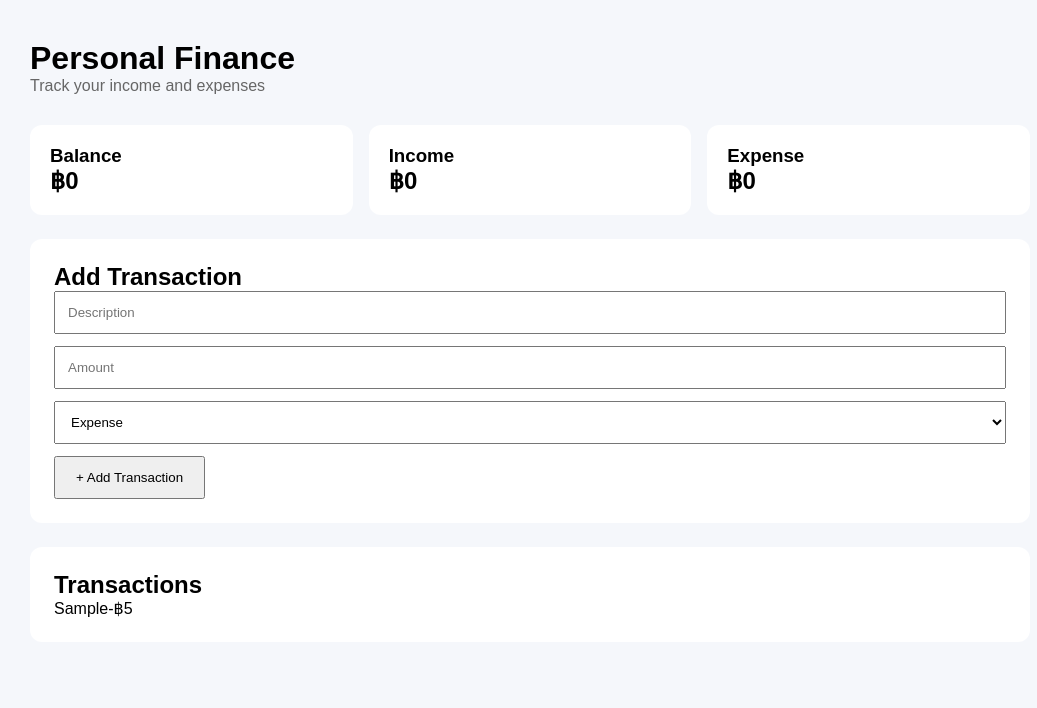
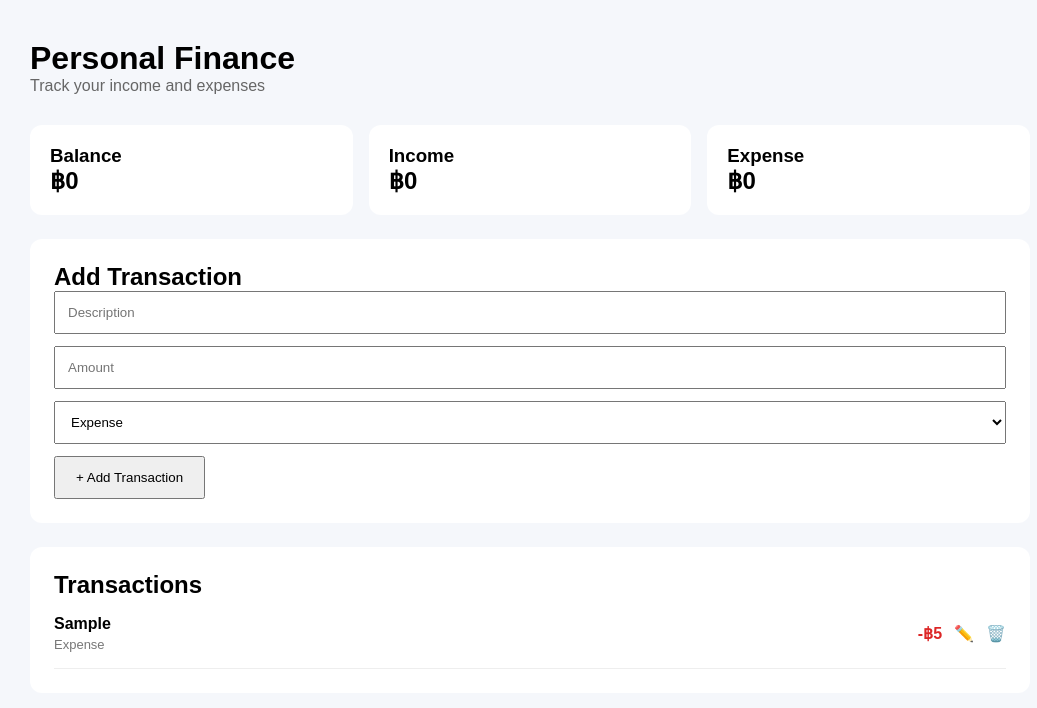
Before and after one commit to nattuwut/expense-tracker, a React (Vite) app: page / in a window 1280 px wide. Both pictures are taken after typing "Sample", "5" into the empty fields and a click on the button "+ Add Transaction". Shown: the top 708 px of the page, without its empty margins (110-1147 px from the left). Built offline with nearby package versions, Linux system fonts and the light colour scheme.

Commit message:
make delete and edit

```diff
--- a/src/App.jsx
+++ b/src/App.jsx
@@ -8,6 +8,25 @@ import TransactionList from "./components/TransactionList";
 
 function App() {
   const [transactions, setTransactions] = useState([]);
+
+  function handleDeleteTransaction(id) {
+    setTransactions((prev) =>
+      prev.filter((transaction) => transaction.id !== id)
+    );
+  }
+
+  function handleEditTransaction(id, updatedTransaction) {
+    setTransactions((prev) =>
+      prev.map((transaction) =>
+        transaction.id === id
+          ? {
+            ...transaction,
+            ...updatedTransaction,
+          }
+          : transaction
+      )
+    );
+  }
 
   return (
     <div className="app">
@@ -21,6 +40,8 @@ function App() {
 
       <TransactionList
         transactions={transactions}
+        onDelete={handleDeleteTransaction}
+        onEdit={handleEditTransaction}
       />
     </div>
   );
--- a/src/components/TransactionItem.jsx
+++ b/src/components/TransactionItem.jsx
@@ -0,0 +1,151 @@
+import "./../styles/TransactionItem.css";
+import { useState } from "react";
+
+function TransactionItem({
+  transaction,
+  onDelete,
+  onEdit,
+}) {
+  const [isEditing, setIsEditing] = useState(false);
+
+  const [editDescription, setEditDescription] = useState(
+    transaction.description
+  );
+
+  const [editAmount, setEditAmount] = useState(
+    transaction.amount
+  );
+
+  const [editType, setEditType] = useState(
+    transaction.type
+  );
+
+  function handleSave() {
+    if (!editDescription.trim() || !editAmount) {
+      return;
+    }
+
+    onEdit(transaction.id, {
+      description: editDescription.trim(),
+      amount: Number(editAmount),
+      type: editType,
+    });
+
+    setIsEditing(false);
+  }
+
+  function handleCancel() {
+    setEditDescription(transaction.description);
+    setEditAmount(transaction.amount);
+    setEditType(transaction.type);
+
+    setIsEditing(false);
+  }
+
+  return (
+    <div className="transaction-item">
+
+      {isEditing ? (
+        <>
+          <div className="transaction-edit-form">
+
+            <input
+              type="text"
+              value={editDescription}
+              onChange={(e) =>
+                setEditDescription(e.target.value)
+              }
+            />
+
+            <input
+              type="number"
+              value={editAmount}
+              onChange={(e) =>
+                setEditAmount(e.target.value)
+              }
+            />
+
+            <select
+              value={editType}
+              onChange={(e) =>
+                setEditType(e.target.value)
+              }
+            >
+              <option value="income">
+                Income
+              </option>
+
+              <option value="expense">
+                Expense
+              </option>
+            </select>
+
+          </div>
+
+          <div className="transaction-actions">
+
+            <button onClick={handleSave}>
+              💾
+            </button>
+
+            <button onClick={handleCancel}>
+              ❌
+            </button>
+
+          </div>
+        </>
+      ) : (
+        <>
+          <div className="transaction-info">
+
+            <span className="transaction-description">
+              {transaction.description}
+            </span>
+
+            <span className="transaction-type">
+              {transaction.type === "income"
+                ? "Income"
+                : "Expense"}
+            </span>
+
+          </div>
+
+          <div className="transaction-actions">
+
+            <span
+              className={`transaction-amount ${
+                transaction.type === "income"
+                  ? "income"
+                  : "expense"
+              }`}
+            >
+              {transaction.type === "income"
+                ? "+"
+                : "-"}
+              ฿{transaction.amount}
+            </span>
+
+            <button
+              onClick={() => setIsEditing(true)}
+            >
+              ✏️
+            </button>
+
+            <button
+              className="delete-button"
+              onClick={() =>
+                onDelete(transaction.id)
+              }
+            >
+              🗑️
+            </button>
+
+          </div>
+        </>
+      )}
+
+    </div>
+  );
+}
+
+export default TransactionItem;
--- a/src/components/TransactionList.jsx
+++ b/src/components/TransactionList.jsx
@@ -1,6 +1,11 @@
 import "./../styles/TransactionList.css";
+import TransactionItem from "./TransactionItem";
 
-function TransactionList({ transactions }) {
+function TransactionList({
+  transactions,
+  onDelete,
+  onEdit,
+}) {
   return (
     <div className="transaction-list">
       <h2>Transactions</h2>
@@ -9,16 +14,12 @@ function TransactionList({ transactions }) {
         <p>No transactions yet.</p>
       ) : (
         transactions.map((transaction) => (
-          <div key={transaction.id}>
-            <span>
-              {transaction.description}
-            </span>
-
-            <span>
-              {transaction.type === "income" ? "+" : "-"}
-              ฿{transaction.amount}
-            </span>
-          </div>
+          <TransactionItem
+            key={transaction.id}
+            transaction={transaction}
+            onDelete={onDelete}
+            onEdit={onEdit}
+          />
         ))
       )}
     </div>
--- a/src/styles/TransactionItem.css
+++ b/src/styles/TransactionItem.css
@@ -0,0 +1,70 @@
+.transaction-item {
+    display: flex;
+    align-items: center;
+    justify-content: space-between;
+    gap: 16px;
+
+    padding: 16px 0;
+    border-bottom: 1px solid #eee;
+}
+
+.transaction-info {
+    display: flex;
+    flex-direction: column;
+    gap: 4px;
+}
+
+.transaction-description {
+    font-weight: 600;
+}
+
+.transaction-type {
+    font-size: 13px;
+    color: #777;
+}
+
+.transaction-amount {
+    font-weight: 700;
+    white-space: nowrap;
+}
+
+.transaction-amount.income {
+    color: #16a34a;
+}
+
+.transaction-amount.expense {
+    color: #dc2626;
+}
+
+.transaction-actions {
+    display: flex;
+    align-items: center;
+    gap: 12px;
+}
+
+.delete-button {
+    border: none;
+    background: transparent;
+    cursor: pointer;
+    font-size: 16px;
+}
+
+.transaction-edit-form {
+    display: flex;
+    flex: 1;
+    gap: 8px;
+}
+
+.transaction-edit-form input,
+.transaction-edit-form select {
+    padding: 8px;
+    border: 1px solid #ddd;
+    border-radius: 6px;
+}
+
+.transaction-actions button {
+    border: none;
+    background: transparent;
+    cursor: pointer;
+    font-size: 16px;
+}
```
